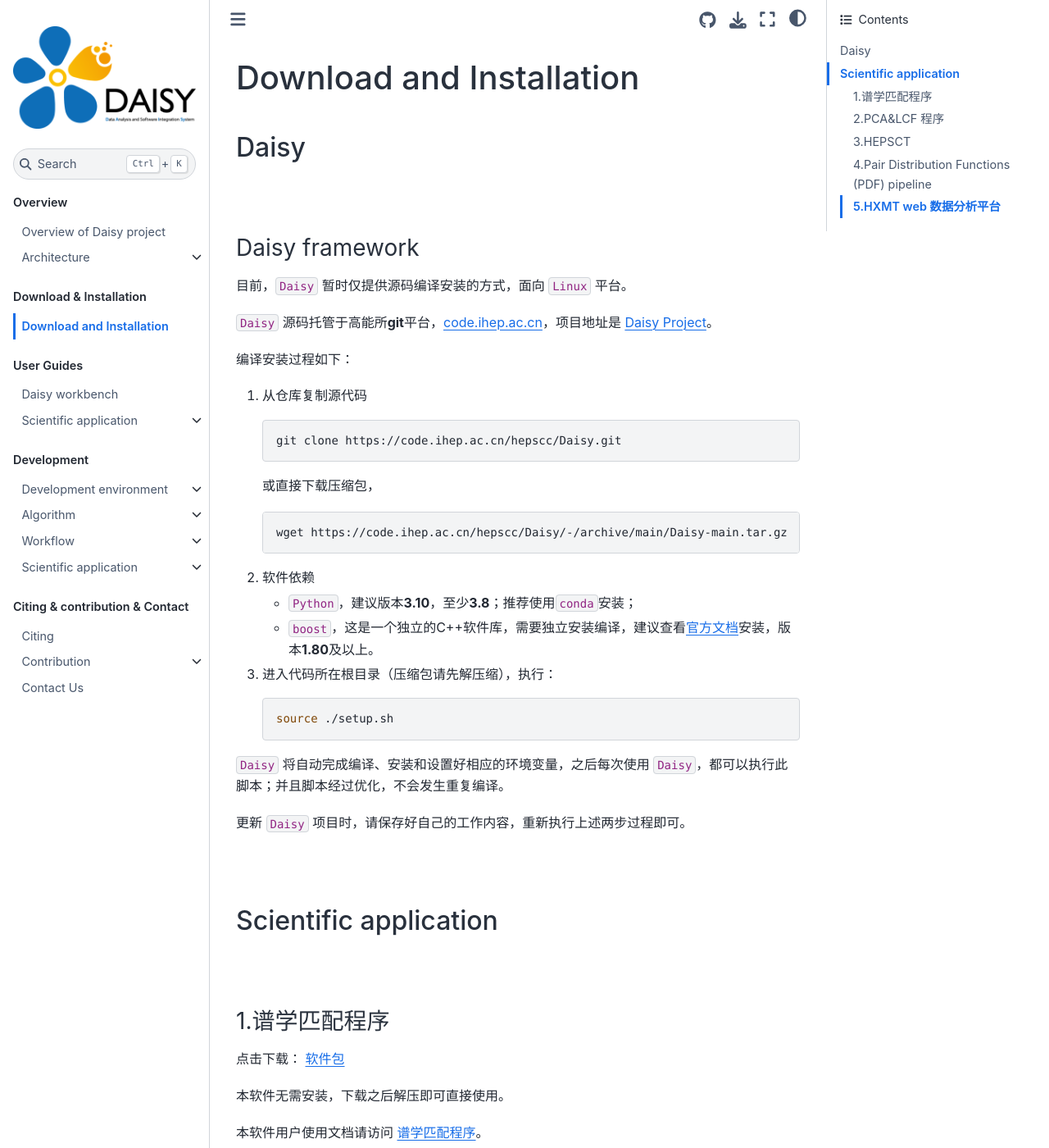
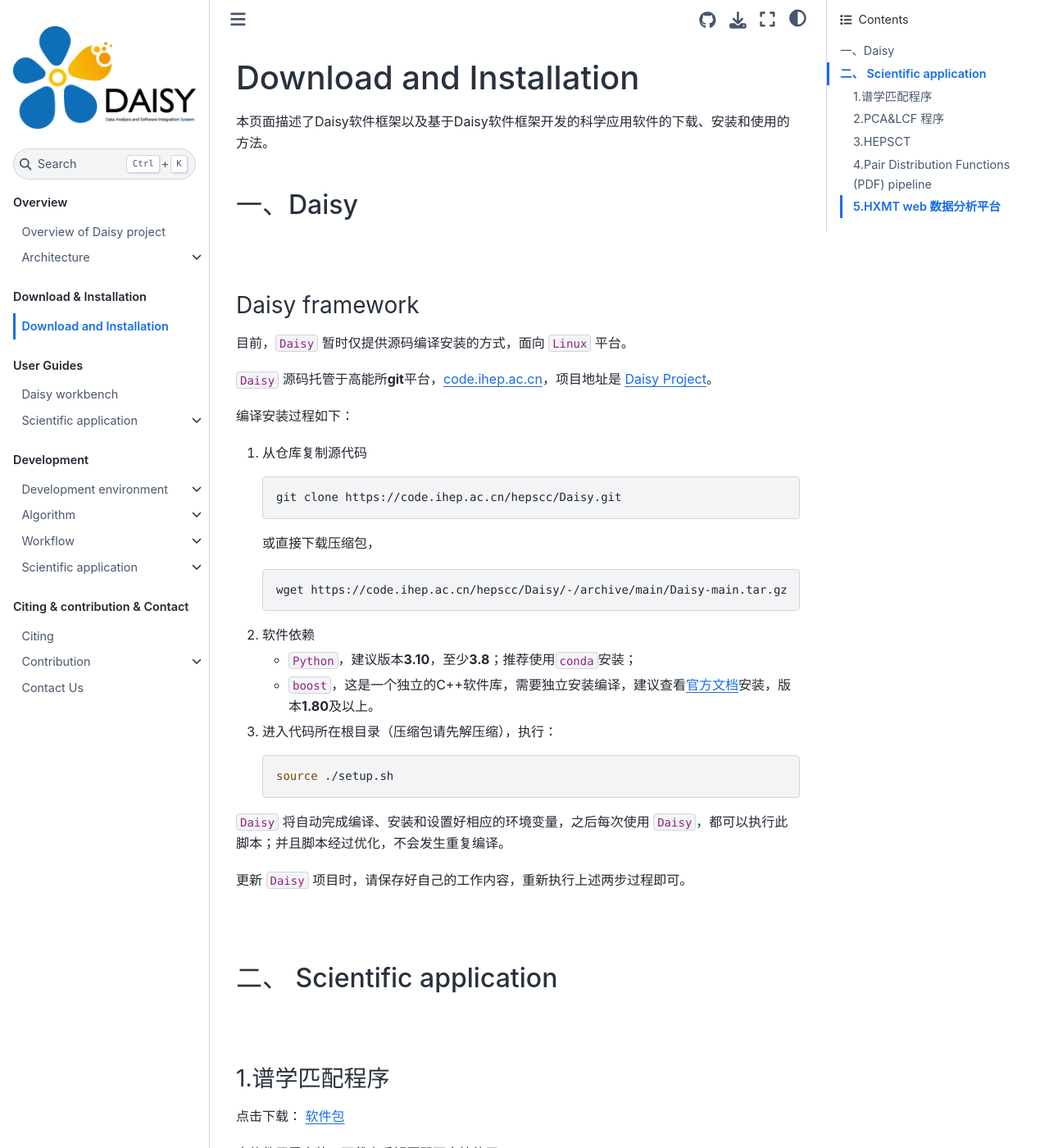
Before and after one commit to huyuhuster/daisydoc, a Jupyter Book: the page built from docs/reference/installation.md, in a window 1280 px wide and 1400 px high. Shown: the whole window at 82% size. Built offline with Jupyter Book 1.0.4 settings and Sphinx 7.4.7 and the Sphinx Book theme 1.1.4, drawn with Linux system fonts in a browser that asks for light colours.

Commit message:
Update installation.md

```diff
--- a/docs/reference/installation.md
+++ b/docs/reference/installation.md
@@ -1,6 +1,8 @@
 # Download and Installation
 
-## Daisy
+本页面描述了Daisy软件框架以及基于Daisy软件框架开发的科学应用软件的下载、安装和使用的方法。
+
+## 一、Daisy
 
 &nbsp;
 
@@ -36,7 +38,7 @@
 
 &nbsp;
 
-## Scientific application
+## 二、 Scientific application
 
 &nbsp;
 
```
